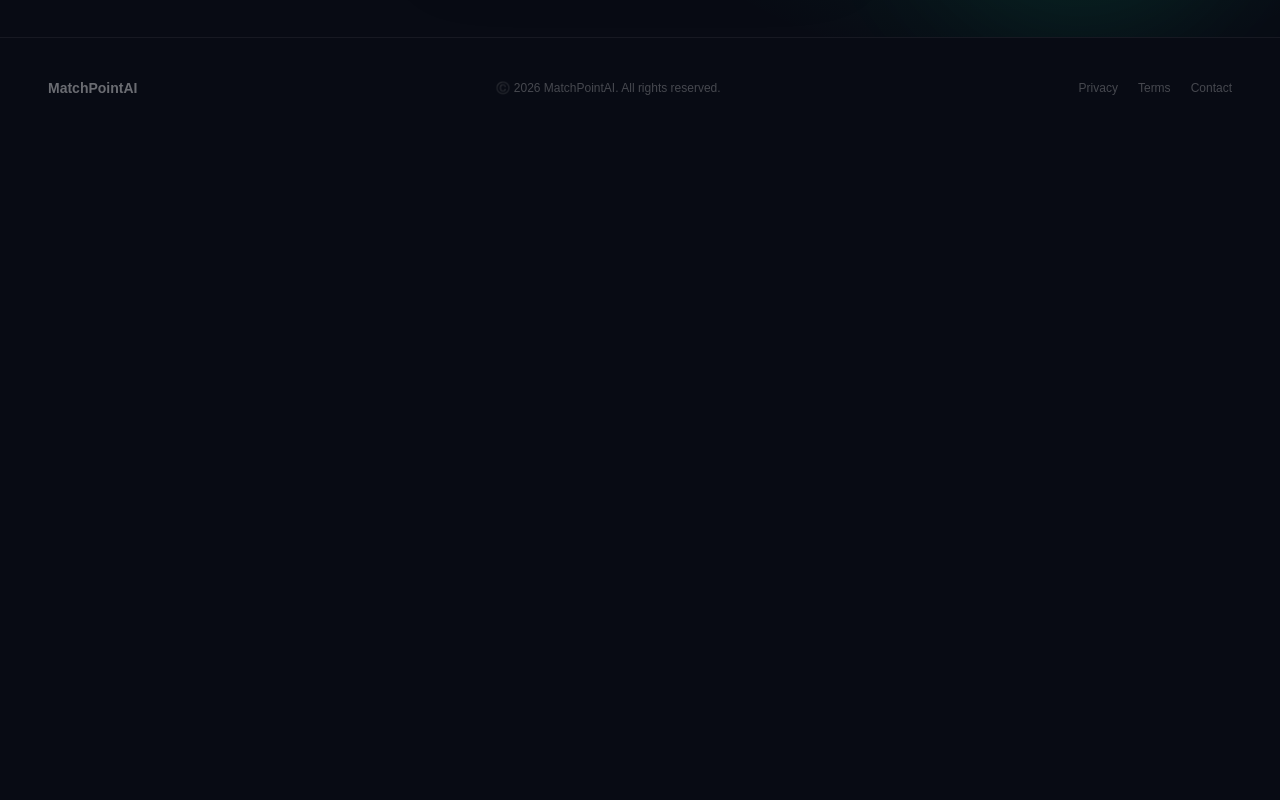
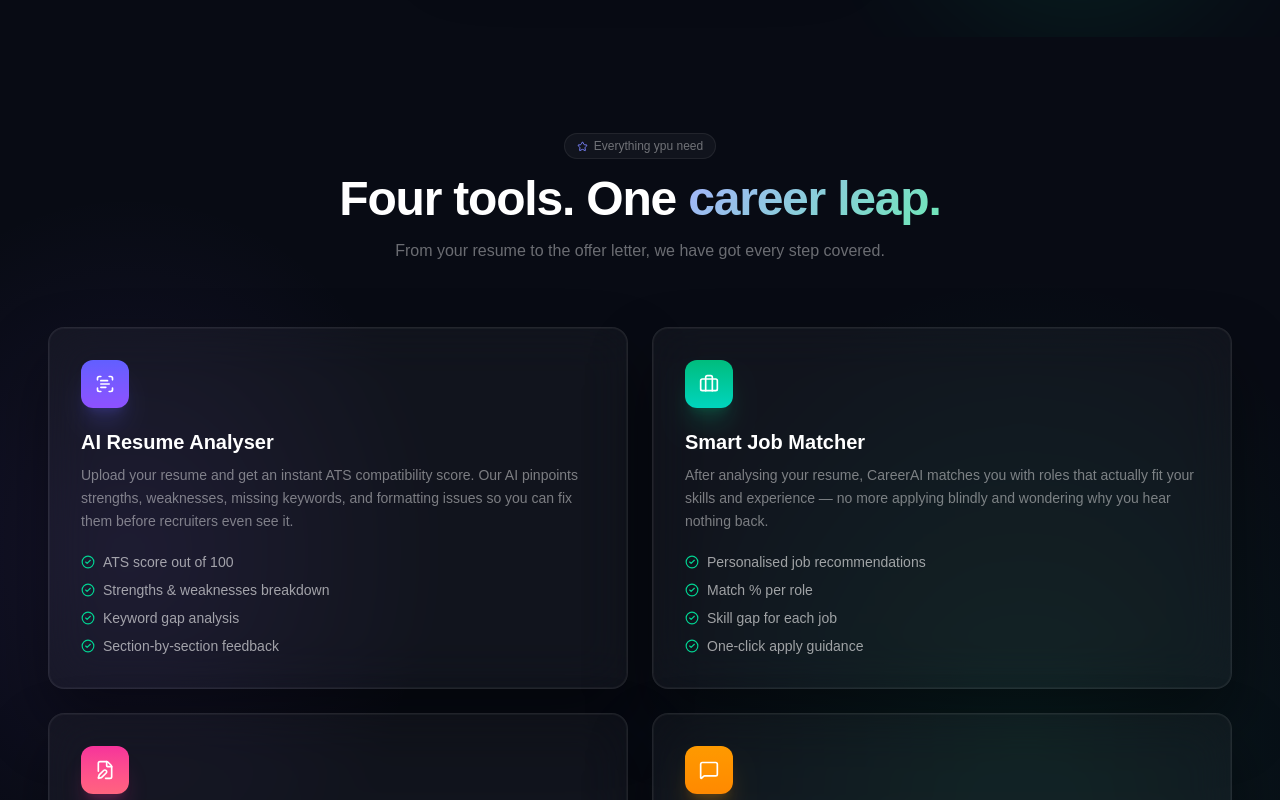
Before and after one commit to harshpatil1999/matchpointAI, a React (Vite) app in the folder frontend/: page / in a window 1280 px wide. Shown: the part 840-1640 px from the top of the page. Before the commit the page ends 978 px from the top, so only its background shows below. Built offline with nearby package versions, Linux system fonts and the light colour scheme; no server answers.

Commit message:
create the features section to display the features of the resume analyzer

```diff
--- /dev/null
+++ b/frontend/src/components/Features.tsx
@@ -0,0 +1,62 @@
+import { CheckCircle2, Star } from "lucide-react";
+import { Features as features } from "../utils";
+
+function Features() {
+  return (
+    <section id="features" className="py-24 px-6 md:px-12 max-w-7xl mx-auto">
+      <div className="text-center mb-16">
+        <span className="feature-pill inline-flex mb-4">
+          <Star size={11} className="text-indigo-400" /> Everything ypu need
+        </span>
+        <h2
+          className="text-3xl md:text-5xl font-extrabold tracking-tight"
+          style={{ fontFamily: "'Syne', sans-serif" }}
+        >
+          Four tools. One <span className="text-gradient"> career leap.</span>
+        </h2>
+        <p className="text-white/40 mt-4 max-w-xl mx-auto">
+          From your resume to the offer letter, we have got every step covered.
+        </p>
+      </div>
+      <div className="grid md:grid-cols-2 gap-6">
+        {features.map(({ icon: Icon, color, glow, title, desc, bullets }) => (
+          <div
+            key={title}
+            className="glass-card p-8 flex flex-col gap-5 group hover:border-white/15 transition-all duration-300"
+          >
+            <div
+              className={`w-12 h-12 rounded-xl bg-linear-to-b ${color} flex items-center justify-center shadow-xl ${glow}`}
+            >
+              <Icon size={20} className="text-white" />
+            </div>
+            <div>
+              <h3
+                className="text-xl font-bold mb-2"
+                style={{ fontFamily: "'Syne', sans-serif" }}
+              >
+                {title}
+              </h3>
+              <p className="text-white/45 text-sm leading-relaxed">{desc}</p>
+            </div>
+            <ul className="flex flex-col gap-2">
+              {bullets.map((b) => (
+                <li
+                  key={b}
+                  className="flex items-center gap-2 text-sm text-white/60"
+                >
+                  <CheckCircle2
+                    size={14}
+                    className="text-emerald-400 shrink-0"
+                  />
+                  {b}
+                </li>
+              ))}
+            </ul>
+          </div>
+        ))}
+      </div>
+    </section>
+  );
+}
+
+export default Features;
--- a/frontend/src/pages/Home.tsx
+++ b/frontend/src/pages/Home.tsx
@@ -1,9 +1,11 @@
+import Features from "../components/Features";
 import Hero from "../components/Hero";
 
 function Home() {
   return (
     <div className="bg-page">
       <Hero />
+      <Features />
     </div>
   );
 }
```
